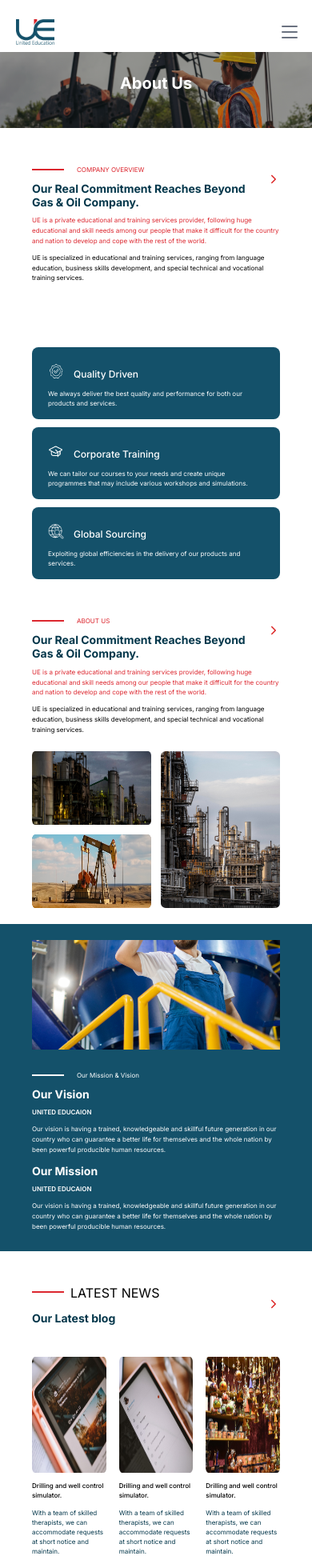
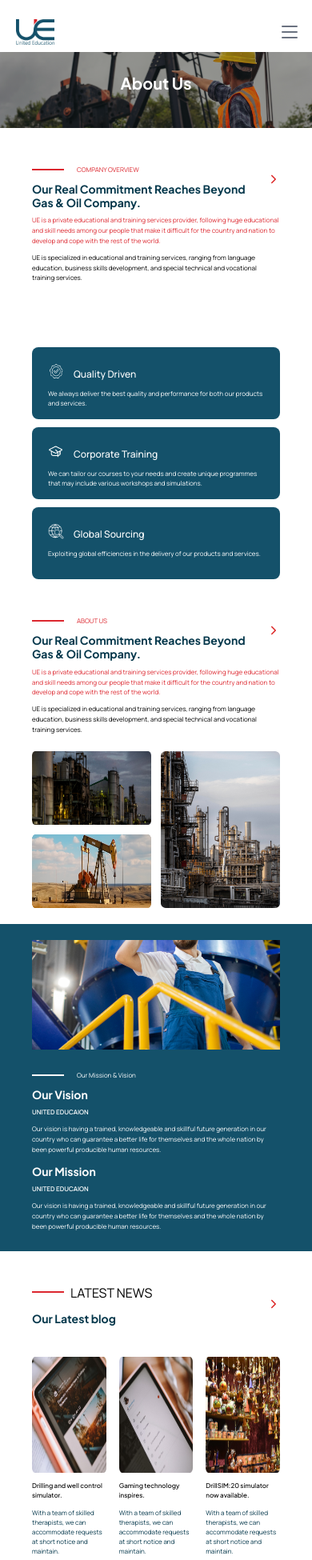
Before and after one commit to ashidthanikkal/united_ducation, a Next.js app: page / in a window 390 px wide. Shown: the top 1950 px of the page at 80% size. Built offline with nearby package versions, Linux system fonts and the light colour scheme.

Commit message:
Font family

```diff
--- a/src/app/globals.css
+++ b/src/app/globals.css
@@ -1,3 +1,13 @@
 @tailwind base;
 @tailwind components;
 @tailwind utilities;
+
+
+
+  h1 {
+    font-family: var(--font-plusJakartaSans);
+  }
+
+  html{
+    font-family: var(--font-manrope);
+  }
--- a/src/app/layout.tsx
+++ b/src/app/layout.tsx
@@ -1,5 +1,5 @@
 import type { Metadata } from "next";
-import { Inter } from "next/font/google";
+// import { Inter } from "next/font/google";
 import "./globals.css";
 import Link from "next/link";
 import Image from "next/image";
@@ -8,7 +8,23 @@ import { IoCallOutline } from "react-icons/io5";
 import { GrLocation } from "react-icons/gr";
 import { IoMdArrowRoundForward } from "react-icons/io";
 
-const inter = Inter({ subsets: ["latin"] });
+// const inter = Inter({ subsets: ["latin"] });
+
+import { Manrope, Plus_Jakarta_Sans} from 'next/font/google'
+
+const manrope = Manrope({
+  subsets: ['latin'],
+  variable: '--font-manrope',
+  display: 'swap',
+  preload:false
+})
+
+const plusJakartaSans = Plus_Jakarta_Sans({
+  subsets: ['latin'],
+  variable: '--font-plusJakartaSans',
+  display: 'swap',
+  preload:false
+})
 
 export const metadata: Metadata = {
   title: "Create Next App",
@@ -21,8 +37,8 @@ export default function RootLayout({
   children: React.ReactNode;
 }>) {
   return (
-    <html lang="en">
-      <body className={inter.className}>
+    <html lang="en" className={`${manrope.variable} ${plusJakartaSans.variable}`}>
+      <body >
         <nav className="bg-white  border-gray-200 dark:border-gray-700 px-2 md:h-[85px] h-[65px] shadow">
           <div className="container flex flex-wrap justify-between items-center mx-auto py-3 ">
             <Link href="/" className="flex items-center">
@@ -43,7 +59,7 @@ export default function RootLayout({
                     <span className="align-baseline flex justify-center gap-2 py-2 pr-4 pl-3 text-gray-700  border-gray-100 hover:bg-gray-50 md:hover:bg-transparent md:border-0 md:hover:text-blue-700 md:p-0 ">
                       <FiMail className="mt-1 text-red-600" />
                       <div className="flex-col">
-                        <span className="block text-red-600">Email</span>
+                        <h1 className="block text-red-600">Email</h1>
                         <span className="font-light">
                           info@united-education.com
                         </span>
@@ -56,7 +72,7 @@ export default function RootLayout({
                     <span className="align-baseline flex justify-center gap-2 py-2 pr-4 pl-3 text-gray-700  border-gray-100 hover:bg-gray-50 md:hover:bg-transparent md:border-0 md:hover:text-blue-700 md:p-0">
                       <IoCallOutline className="mt-1 text-red-600" />
                       <div className="flex-col">
-                        <span className="block text-red-600">call Us</span>
+                        <h1 className="block text-red-600">call Us</h1>
                         <span className="font-light">+964 7517627727</span>
                       </div>
                     </span>
@@ -67,7 +83,7 @@ export default function RootLayout({
                     <span className="align-baseline flex justify-center gap-2 py-2 pr-4 pl-3 text-gray-700  border-gray-100 hover:bg-gray-50 md:hover:bg-transparent md:border-0 md:hover:text-blue-700 md:p-0">
                       <GrLocation className="mt-1 text-red-600" />
                       <div className="flex-col">
-                        <span className="block text-red-600">Location</span>
+                        <h1 className="block text-red-600">Location</h1>
                         <span className="font-light">
                           Erbil,Empire Business Tower,Tower 4,Floor 15, Office
                           NO 1
@@ -109,11 +125,10 @@ export default function RootLayout({
         {/* footer */}
 
         <footer className=" w-full bg-[#022837]">
-
           <div className="parent container justify-evenly flex flex-col w-full lg:flex-row  md:text-left  text-center  mx-auto p-10 ">
             {/* child 1 */}
             <div className="fchild_1 flex flex-col lg:flex-col md:flex-row  md:justify-between w-full lg:w-72  items-center md:items-start   text-white ">
-             <div className="">
+              <div className="">
                 <Image
                   src="/sticky-logo 1.png"
                   alt="united-education-logo 1"
@@ -121,9 +136,11 @@ export default function RootLayout({
                   height={60}
                   className="p-3"
                 />{" "}
-             </div>
+              </div>
               <div className="w-[267px] lg:mt-[30px]">
-                <span className="text-[18px] font-normal ">Sign up for releases & product updates...</span>
+                <h1 className="text-[18px] font-normal ">
+                  Sign up for releases & product updates...
+                </h1>
                 <form className="w-full max-w-xs">
                   <div className="flex items-center border-b border-[#CFCFCF] py-2">
                     <input
@@ -145,7 +162,7 @@ export default function RootLayout({
 
             <div className="fchild_2 mt-5 flex flex-col md:flex-row flex-wrap lg:gap-[63px] gap-0  justify-center text-center md:text-left md:justify-around">
               <div className="about">
-                <h2 className="text-white">About</h2>
+                <h1 className="text-white">About</h1>
                 <ul className="text-[#CFCFCF] lg:text-lg  text-sm">
                   <li>Our Story</li>
                   <li>Treatments Safer</li>
@@ -153,9 +170,8 @@ export default function RootLayout({
                   <li>Candles</li>
                 </ul>
               </div>{" "}
-
               <div className="about">
-                <h2 className="text-white">Company</h2>
+                <h1 className="text-white">Company</h1>
                 <ul className="text-[#CFCFCF] md:block hidden lg:text-lg text-sm">
                   <li>About</li>
                   <li>Contact</li>
@@ -163,9 +179,8 @@ export default function RootLayout({
                   <li>Privacy</li>
                 </ul>
               </div>{" "}
-
               <div className="about">
-                <h2 className="text-white">Help</h2>
+                <h1 className="text-white">Help</h1>
                 <ul className="text-[#CFCFCF] md:block hidden lg:text-lg text-sm">
                   <li>FAQs</li>
                   <li>Terms of service</li>
@@ -173,16 +188,14 @@ export default function RootLayout({
                   <li>Privacy</li>
                 </ul>
               </div>{" "}
-
               <div className="about">
-                <h2 className="text-white">SocialMedia</h2>
+                <h1 className="text-white">SocialMedia</h1>
                 <ul className="text-[#CFCFCF] md:block hidden lg:text-lg text-sm">
                   <li>Facebook</li>
                   <li>Instagram</li>
                   <li>Linkedin</li>
                 </ul>
               </div>{" "}
-
             </div>
           </div>
         </footer>
--- a/src/app/page.tsx
+++ b/src/app/page.tsx
@@ -12,9 +12,9 @@ export default function Home() {
           height={500}
           width={2560}
         />
-        <span className="absolute font-bold  lg:top-[200px] top-[90px] lg:text-4xl text-xl md:top-[160px]   text-white">
+        <h1 className="absolute font-bold  lg:top-[200px] top-[90px] lg:text-4xl text-xl md:top-[160px]   text-white">
           About Us
-        </span>
+        </h1>
       </div>
 
       {/* company_overview */}
@@ -30,9 +30,9 @@ export default function Home() {
           </div>
 
           <div className="flex md:flex-col flex-row justify-between">
-            <h2 className="text-[#04374B] mt-3 font-bold md:font-semibold  leading-[16.8px] text-[14px] md:leading-[16.8px] md:text-[14px] lg:leading-[52px] lg:text-[40px] ">
+            <h1 className="text-[#04374B] mt-3 font-bold md:font-semibold  leading-[16.8px] text-[14px] md:leading-[16.8px] md:text-[14px] lg:leading-[52px] lg:text-[40px] ">
               Our Real Commitment Reaches Beyond Gas & Oil Company.
-            </h2>
+            </h1>
             <button
               type="button"
               className="text-white bg-[#14516A] hover:bg-[#14516A] w-48 mt-7 font-medium rounded-lg text-sm px-5 py-2.5 me-2 mb-2 hidden md:block"
@@ -172,9 +172,9 @@ export default function Home() {
                 </div>
 
                 <div className="flex md:flex-col flex-row justify-between">
-                  <h2 className="text-[#04374B] mt-3 font-bold md:font-semibold  leading-[16.8px] text-[14px] md:leading-[16.8px] md:text-[14px] lg:leading-[52px] lg:text-[40px] ">
+                  <h1 className="text-[#04374B] mt-3 font-bold md:font-semibold  leading-[16.8px] text-[14px] md:leading-[16.8px] md:text-[14px] lg:leading-[52px] lg:text-[40px] ">
                     Our Real Commitment Reaches Beyond Gas & Oil Company.
-                  </h2>
+                  </h1>
                   <div>
                     {" "}
                     <IoIosArrowForward className="text-red-600 nd:w-10 md:hidden" />
@@ -230,9 +230,9 @@ export default function Home() {
                 </div>
 
                 <div className="vision_sub lg:mt-14">
-                  <h2 className="text-white lg:text-[#04374B] mt-3 font-bold md:font-semibold  leading-[16.8px] text-[14px] md:leading-[16.8px] md:text-[14px] lg:leading-[52px] lg:text-[40px] ">
+                  <h1 className="text-white lg:text-[#04374B] mt-3 font-bold md:font-semibold  leading-[16.8px] text-[14px] md:leading-[16.8px] md:text-[14px] lg:leading-[52px] lg:text-[40px] ">
                     Our Vision
-                  </h2>
+                  </h1>
                 </div>
 
                 <div className=" w-full ">
@@ -249,9 +249,9 @@ export default function Home() {
                 </div>
 
                 <div className="mission_sub lg:mt-14">
-                  <h2 className="text-white lg:text-[#04374B] mt-3 font-bold md:font-semibold  leading-[16.8px] text-[14px] md:leading-[16.8px] md:text-[14px] lg:leading-[52px] lg:text-[40px] ">
+                  <h1 className="text-white lg:text-[#04374B] mt-3 font-bold md:font-semibold  leading-[16.8px] text-[14px] md:leading-[16.8px] md:text-[14px] lg:leading-[52px] lg:text-[40px] ">
                     Our Mission
-                  </h2>
+                  </h1>
                 </div>
 
                 <div className="overview2 w-full ">
@@ -300,9 +300,9 @@ export default function Home() {
               <p>LATEST NEWS</p>
               <div className="w-10 border-t-2   border-[#DC272F] lg:flex hidden justify-center items-center text-[8px] leading-[8px] md:leading-[12px] md:text-[12px] mt-2.5 lg:text-[18px]  text-[#DC272F]"></div>
             </div>
-            <h2 className="text-[#04374B] text-start lg:text-center mt-3 font-bold md:font-semibold  leading-[16.8px] text-[14px] md:leading-[16.8px] md:text-[22px] lg:leading-[52px] lg:text-[40px] ">
+            <h1 className="text-[#04374B] text-start lg:text-center mt-3 font-bold md:font-semibold  leading-[16.8px] text-[14px] md:leading-[16.8px] md:text-[22px] lg:leading-[52px] lg:text-[40px] ">
               Our Latest blog
-            </h2>
+            </h1>
           </div>
           <div className="icon_arow text-red-600 lg:hidden">
             <IoIosArrowForward />
@@ -314,9 +314,9 @@ export default function Home() {
               <Image src={"/Rectangle129.png"} alt="Rectangle129" fill />
             </div>
             <div className="discripton1">
-              <h2 className="my-2.5 text-[8px] font-medium md:text-[16px]  lg:text-[24px] md:font-normal ">
+              <h1 className="my-2.5 text-[8px] font-medium md:text-[16px]  lg:text-[24px] md:font-normal ">
                 Drilling and well control simulator.
-              </h2>
+              </h1>
               <p className="text-[#04374B] font-normal text-[8px] md:text-[12px] lg:text-[16px]">
                 With a team of skilled therapists, we can accommodate requests
                 at short notice and maintain.
@@ -339,9 +339,9 @@ export default function Home() {
               <Image src={"/Rectangle130.png"} alt="Rectangle130" fill />
             </div>
             <div className="discripton2">
-              <h2 className="my-2.5 text-[8px] font-medium md:text-[16px]  lg:text-[24px] md:font-normal ">
-                Drilling and well control simulator.
-              </h2>
+              <h1 className="my-2.5 text-[8px] font-medium md:text-[16px]  lg:text-[24px] md:font-normal ">
+                Gaming technology inspires.
+              </h1>
               <p className="text-[#04374B] font-normal text-[8px] md:text-[12px] lg:text-[16px]">
                 With a team of skilled therapists, we can accommodate requests
                 at short notice and maintain.
@@ -364,9 +364,9 @@ export default function Home() {
               <Image src={"/Rectangle131.png"} alt="Rectangle131" fill />
             </div>
             <div className="discripton3">
-              <h2 className="my-2.5 text-[8px] font-medium md:text-[16px]  lg:text-[24px] md:font-normal ">
-                Drilling and well control simulator.
-              </h2>
+              <h1 className="my-2.5 text-[8px] font-medium md:text-[16px]  lg:text-[24px] md:font-normal ">
+                DrillSIM:20 simulator now available.
+              </h1>
               <p className="text-[#04374B] font-normal text-[8px] md:text-[12px] lg:text-[16px]">
                 With a team of skilled therapists, we can accommodate requests
                 at short notice and maintain.
@@ -432,23 +432,38 @@ export default function Home() {
 
         <div className="counts text-[#ffffff] relative top-[30px] md:top-[80px] lg:top-[110px] grid grid-cols-4 mx-2 md:mx-10">
           <div className="text-center ">
-          <h1 className=" font-semibold md:font-semibold  leading-[16.8px] text-[12px] md:leading-[16.8px] md:text-[14px] lg:leading-[52px] lg:text-[40px]">650+</h1>
-          <p className="font-normal text-[8px] md:text-[12px] lg:text-[18px]">Project Completed</p>
+            <p className=" font-semibold md:font-semibold  leading-[16.8px] text-[12px] md:leading-[16.8px] md:text-[14px] lg:leading-[52px] lg:text-[40px]">
+              650+
+            </p>
+            <h1 className="font-normal text-[8px] md:text-[12px] lg:text-[18px]">
+              Project Completed
+            </h1>
           </div>
           <div className="text-center border-l border-l-[#049CB3]">
-          <h1 className=" font-semibold md:font-semibold  leading-[16.8px] text-[12px] md:leading-[16.8px] md:text-[14px] lg:leading-[52px] lg:text-[40px]">200+</h1>
-          <p  className="font-normal text-[8px] md:text-[12px] lg:text-[18px]">Team Engineers</p>
+            <p className=" font-semibold md:font-semibold  leading-[16.8px] text-[12px] md:leading-[16.8px] md:text-[14px] lg:leading-[52px] lg:text-[40px]">
+              200+
+            </p>
+            <h1 className="font-normal text-[8px] md:text-[12px] lg:text-[18px]">
+              Team Engineers
+            </h1>
           </div>
           <div className="text-center  border-l border-l-[#049CB3]">
-          <h1 className="font-semibold md:font-semibold  leading-[16.8px] text-[12px] md:leading-[16.8px] md:text-[14px] lg:leading-[52px] lg:text-[40px]">300+</h1>
-          <p  className="font-normal text-[8px] md:text-[12px] lg:text-[18px]">Clients Worldwide</p>
+            <p className="font-semibold md:font-semibold  leading-[16.8px] text-[12px] md:leading-[16.8px] md:text-[14px] lg:leading-[52px] lg:text-[40px]">
+              300+
+            </p>
+            <h1 className="font-normal text-[8px] md:text-[12px] lg:text-[18px]">
+              Clients Worldwide
+            </h1>
           </div>
           <div className="text-center  border-l border-l-[#049CB3]">
-          <h1 className="font-semibold md:font-semibold  leading-[16.8px] text-[12px] md:leading-[16.8px] md:text-[14px] lg:leading-[52px] lg:text-[40px]">10+</h1>
-          <p  className="font-normal text-[8px] md:text-[12px] lg:text-[18px]">Years of Experiences</p>
+            <p className="font-semibold md:font-semibold  leading-[16.8px] text-[12px] md:leading-[16.8px] md:text-[14px] lg:leading-[52px] lg:text-[40px]">
+              10+
+            </p>
+            <h1 className="font-normal text-[8px] md:text-[12px] lg:text-[18px]">
+              Years of Experiences
+            </h1>
           </div>
         </div>
-
 
         {/* contact us */}
         <div className="relative top-[16px] md:top-[100px] lg:top-[150px]  card flex-col md:flex-row flex m-10 md:px-20 ">
@@ -470,9 +485,9 @@ export default function Home() {
                 </p>
                 <div className="w-10 border-t-2   border-[#FAFAFA] lg:flex  justify-center items-center  text-[5px] leading-[8px] md:leading-[12px] md:text-[12px] mt-2.5 lg:text-[18px]"></div>
               </div>
-              <h2 className="text-[#FAFAFA]  mt-3 font-normal md:font-semibold   text-[14px] md:leading-[16.8px] md:text-[20px] lg:leading-[52px] lg:text-[36px] ">
+              <h1 className="text-[#FAFAFA]  mt-3 font-normal md:font-semibold   text-[14px] md:leading-[16.8px] md:text-[20px] lg:leading-[52px] lg:text-[36px] ">
                 Keep in Touch
-              </h2>
+              </h1>
             </div>
 
             <div className="forms  md:mt-[10px]">
@@ -611,7 +626,6 @@ export default function Home() {
           </div>
         </div>
       </div>
-
     </main>
   );
 }
```
Lines whose indentation alone changed are shown as unchanged.
